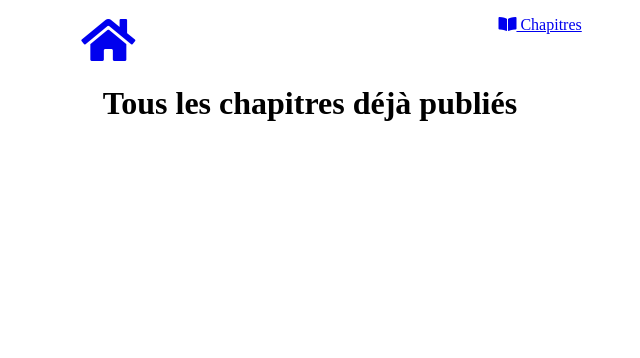
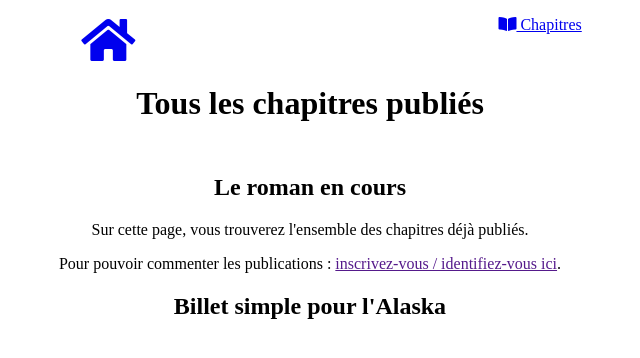
Before and after one commit to TimSeg/projet4_blog_OC, a PHP site: template src/View/post.twig in a window 1280 px wide. Shown: the top 358 px of the page, without its empty margins (330-970 px from the left). Run offline with PHP 8.4, Linux system fonts and the light colour scheme; the template is opened without the code that fills it, so the values that code supplies are empty; some libraries are stand-ins or nearby versions.

Commit message:
Controller for all-posts page

```diff
--- a/src/Controller/PostController.php
+++ b/src/Controller/PostController.php
@@ -24,7 +24,7 @@ class PostController extends MainController
     public function launchMethod()
     {
 
-        var_dump($posts);
+
         $posts = ModelFactory::getModel('Posts')->listData();
 
         return $this->twig->render('post.twig', ['posts' => $posts]);
--- a/src/View/layout/navbar.twig
+++ b/src/View/layout/navbar.twig
@@ -1,5 +1,7 @@
 <nav>
     <ul>
+
+        {% block navbar %}
         <li>
             <a href="index.php?access=home" accesskey="h" title="Home">
                 <i class="fas fa-home fa-fw fa-3x" aria-hidden="true"></i>
@@ -11,7 +13,7 @@
         </li>
 
 
-
+        {% endblock %}
 
     </ul>
 </nav>
--- a/src/View/post.twig
+++ b/src/View/post.twig
@@ -1,24 +1,30 @@
 {% extends 'layout/layout.twig' %}
 
-{% block description %}
+{% block title %}Tous les chapitres publiés{% endblock %}
 
+{% block description %}Billet simple pour l'Alaska - Jean Forteroche{% endblock %}
+
+{% block main %}
+    <main id="home">
+        <section>
+            <h2>Le roman en cours</h2>
+
+            <p>Sur cette page, vous trouverez l'ensemble des chapitres déjà publiés.</p>
+            <p>Pour pouvoir commenter les publications : <a href="">inscrivez-vous / identifiez-vous ici</a>.</p>
+
+        </section>
+
+        <section>
+            <h2>Billet simple pour l'Alaska</h2>
+
+
+            <div>
+                {% for post in posts %}
+
+                    <p> {{ post.title }} <br>{{ post.content | nl2br }} </p>
+
+                {% endfor %}
+            </div>
+        </section>
+    </main>
 {% endblock %}
-
-{% block title %} Tous les chapitres déjà publiés {% endblock %}
-
-{% block content %}
-    <h2>Voici mes chapitres </h2>
-    <article>
-        <table>
-            <tbody>
-            {% for post in posts %}
-                <tr>
-                    <td>{{ post.title }}</td>
-                    <td>{{ post.content | nl2br }}</td>
-
-                </tr>
-            {% endfor %}
-            </tbody>
-        </table>
-    </article>
-{% endblock %}
```
